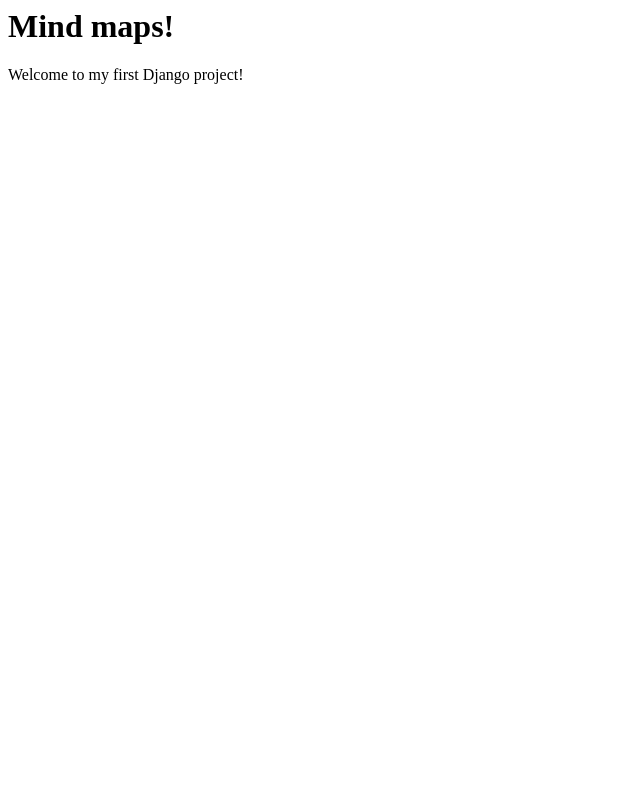
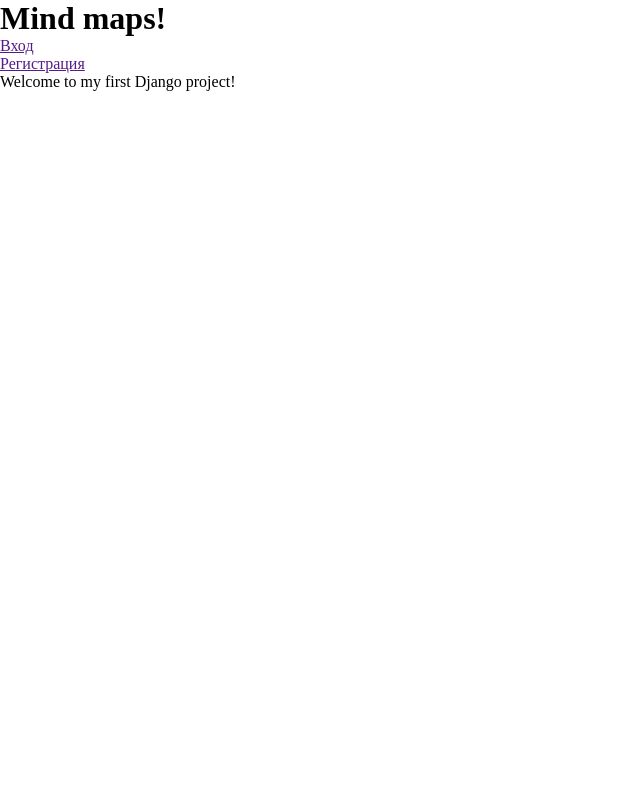
Before and after one commit to GeorgyHub/Django_history, a Django app: page / in a window 1280 px wide. Shown: the whole page, without its empty margins (0-640 px from the left). Run offline with Django 5.2, Linux system fonts and the light colour scheme.

Commit message:
edit templates

```diff
--- a/mind_maps/app/static/app/css/style.css
+++ b/mind_maps/app/static/app/css/style.css
@@ -0,0 +1,4 @@
+*{
+    margin: 0;
+    padding: 0;
+}
--- a/mind_maps/app/templates/base.html
+++ b/mind_maps/app/templates/base.html
@@ -7,7 +7,25 @@
         <link rel="stylesheet" href="{% static "app/css/style.css" %}">
     </head>
     <body>
-        <h1>Mind maps!</h1>
-        <p>Welcome to my first Django project!</p>
+        <header>
+            <div class="block_logo">
+                <h1>Mind maps!</h1>
+            </div>
+            <div class="block_main"></div>
+            <div class="block_reg">
+                <ul class="link_reg">
+                    <li>
+                        <a class="a_reg" href="">Вход</a>
+                    </li>
+                    <li>
+                        <a class="a_reg" href="">Регистрация</a>
+                    </li>
+                </ul>
+            </div>
+        </header>
+        <div class="wrapper">
+            <p>Welcome to my first Django project!</p>
+        </div>
+        <footer></footer>
     </body>
 </html>
```
